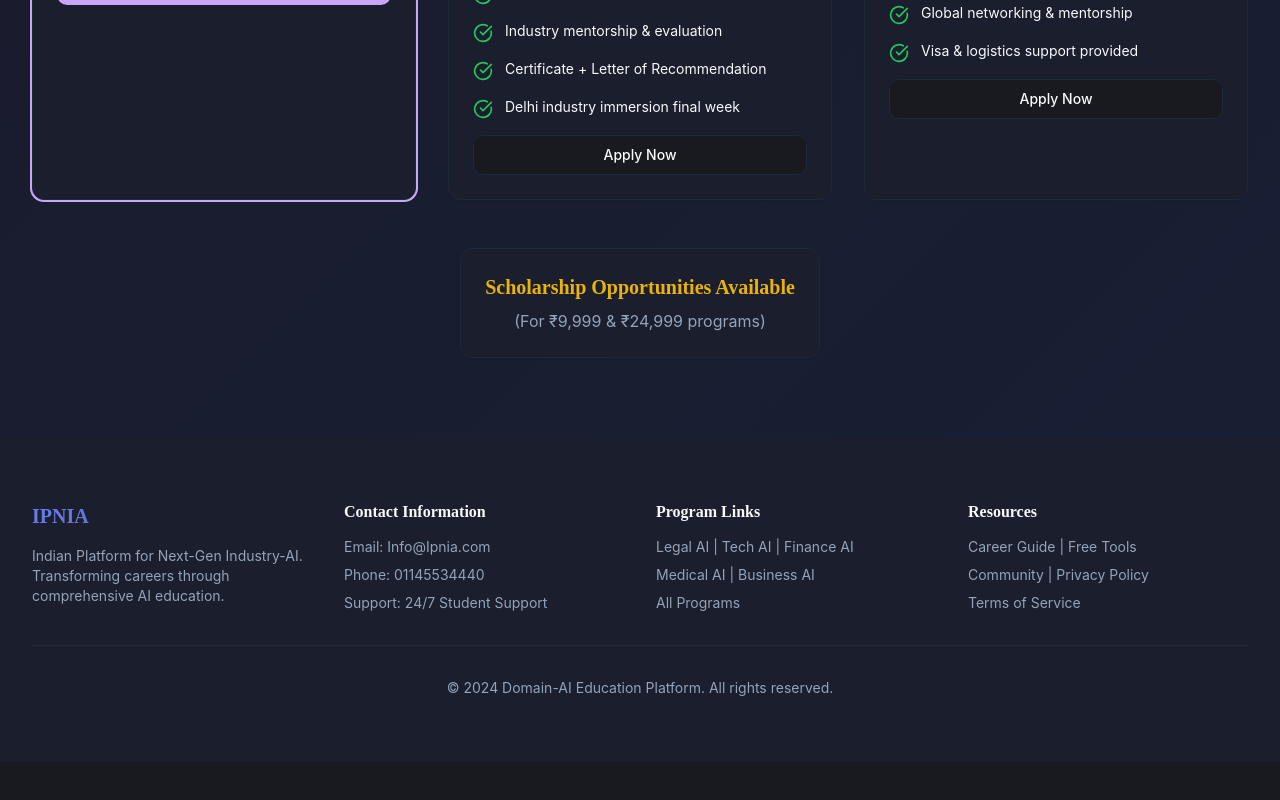
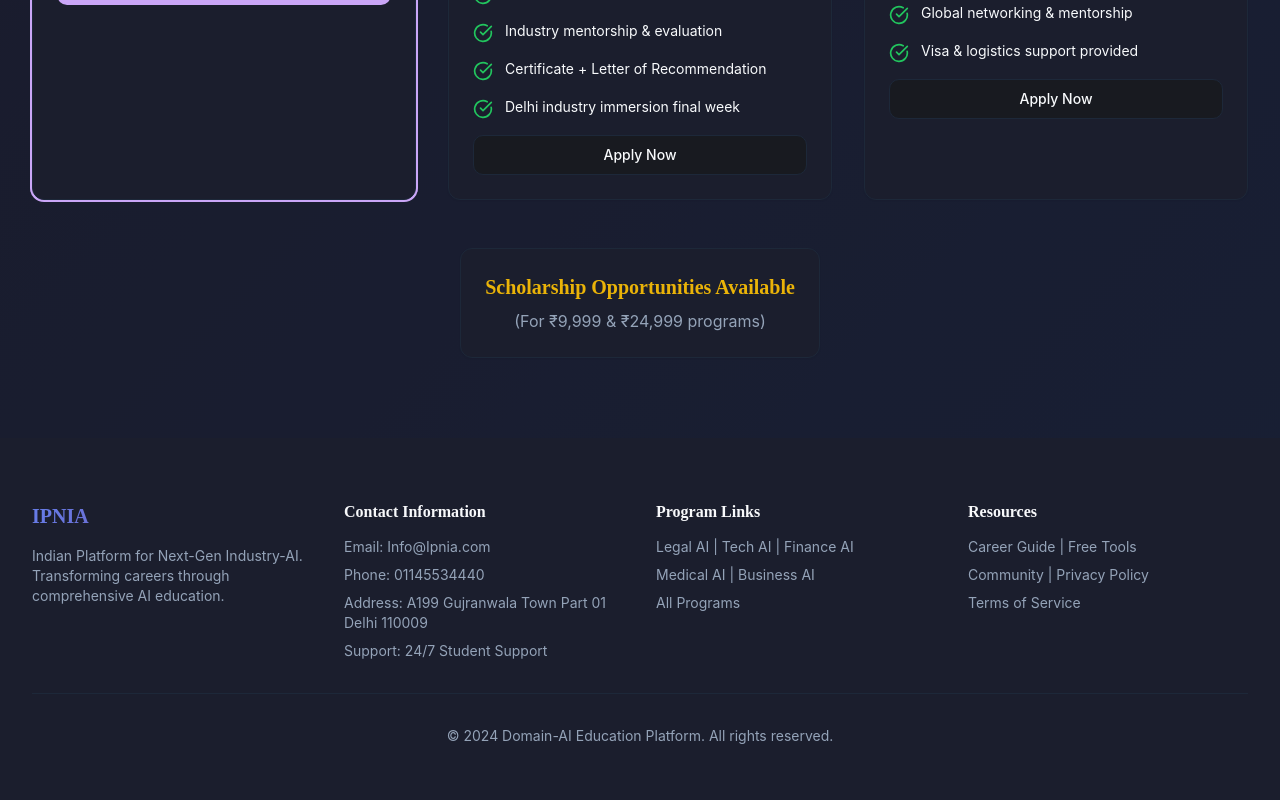
Before and after one commit to Harinee2501/ai-course-students-hub, a React (Vite) app: page / in a window 1280 px wide. Shown: the part 2537-3337 px from the top of the page. Before the commit the page ends 3299 px from the top, so only its background shows below. Built offline with nearby package versions, Linux system fonts and the light colour scheme.

Commit message:
Add address to footer contact information

```diff
--- a/src/pages/Index.tsx
+++ b/src/pages/Index.tsx
@@ -478,6 +478,7 @@ const Index = () => {
               <div className="space-y-2 text-sm text-muted-foreground">
                 <p>Email: Info@Ipnia.com</p>
                 <p>Phone: 01145534440</p>
+                <p>Address: A199 Gujranwala Town Part 01 Delhi 110009</p>
                 <p>Support: 24/7 Student Support</p>
               </div>
             </div>
```
